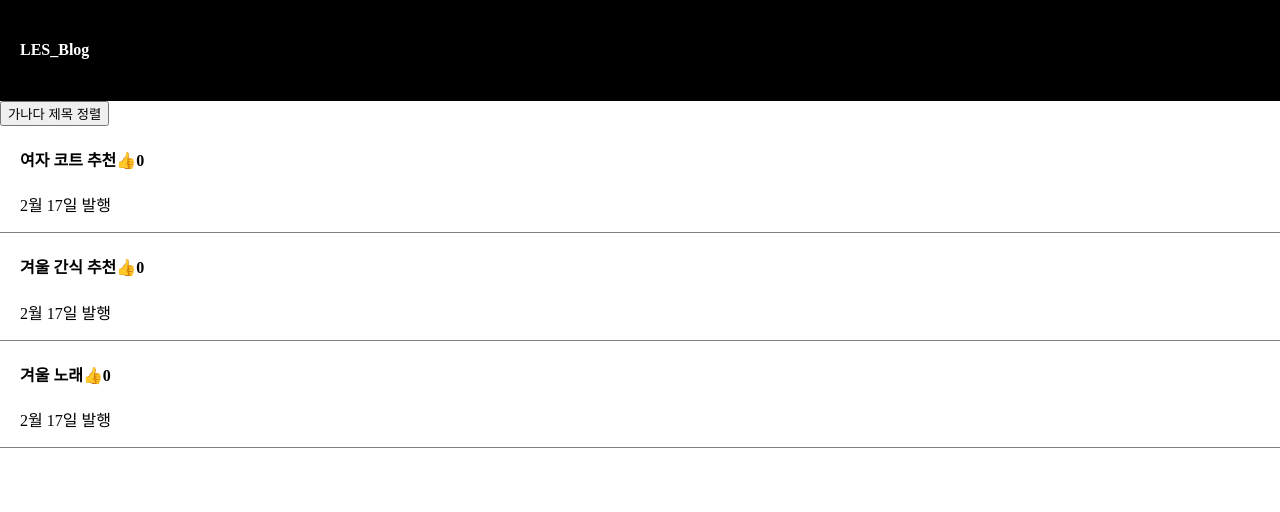
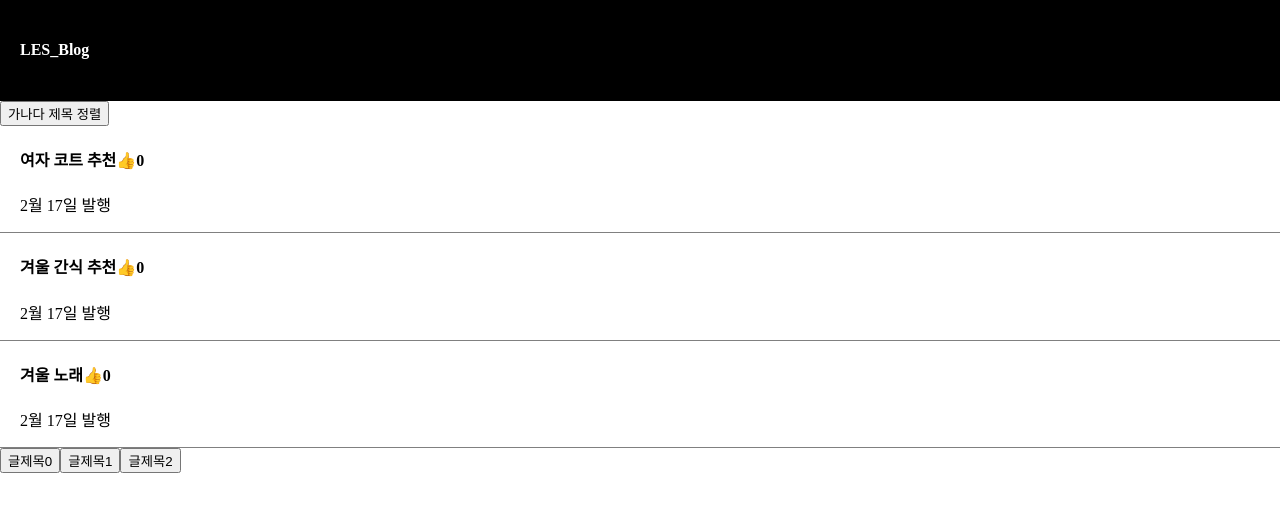
Before and after one commit to ihan1004/vite-project, a React (Vite) app: page / in a window 1280 px wide. Shown: the top 512 px of the page. Built offline with nearby package versions, Linux system fonts and the light colour scheme.

Commit message:
버튼으로 제목 수정 기능 추가

```diff
--- a/src/App.jsx
+++ b/src/App.jsx
@@ -54,8 +54,11 @@ function App() {
         )
       })
       }
+      <button onClick={() => { setModalTitle(0)}}>글제목0</button>
+      <button onClick={() => { setModalTitle(1)}}>글제목1</button>
+      <button onClick={() => { setModalTitle(2)}}>글제목2</button>
      {
-        modal == true ? <Modal 글제목변경={글제목변경} modalTilte={modalTilte} 글제목={글제목}/> : null
+        modal == true ? <Modal modalTilte={modalTilte} 글제목={글제목}/> : null
       }
     </div>
 
```
